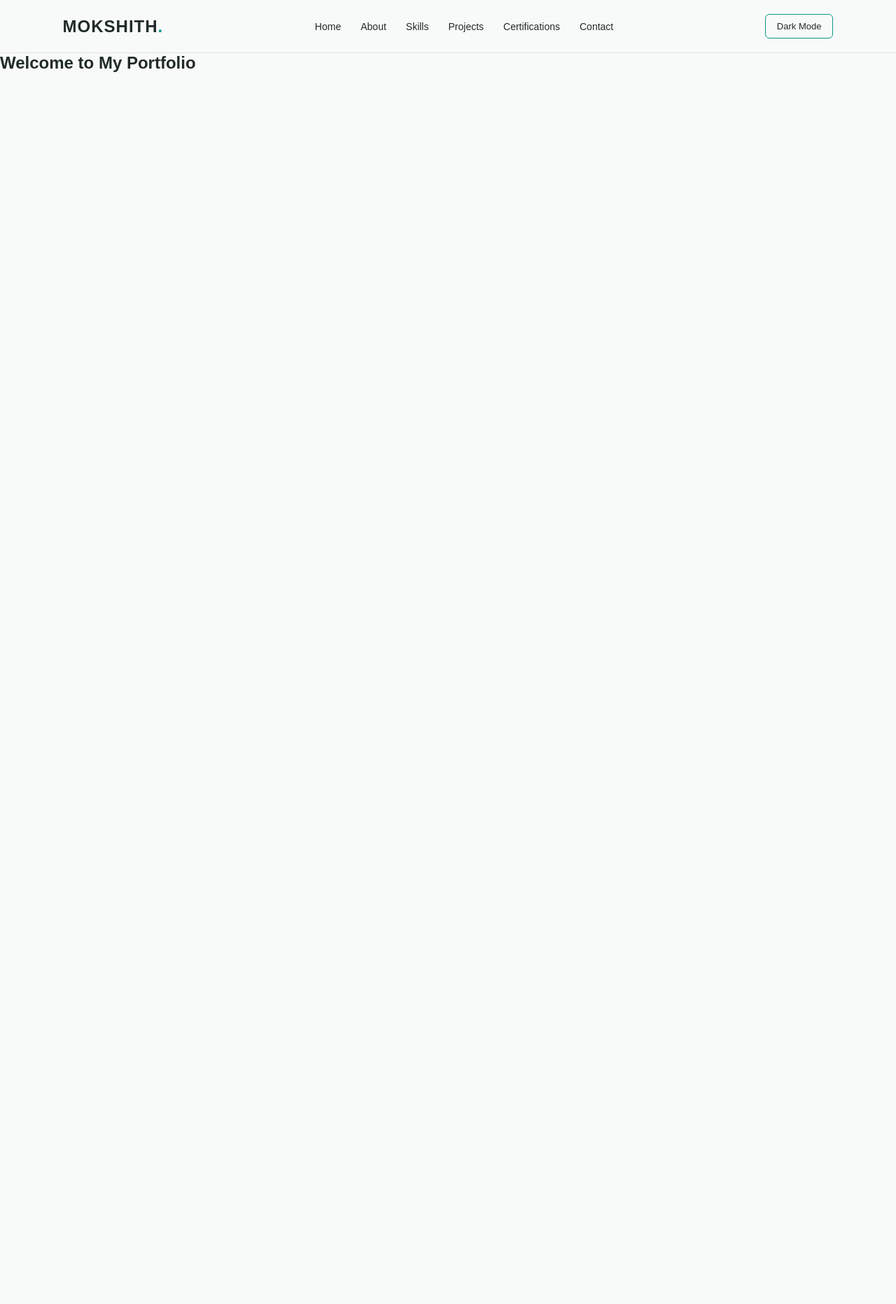
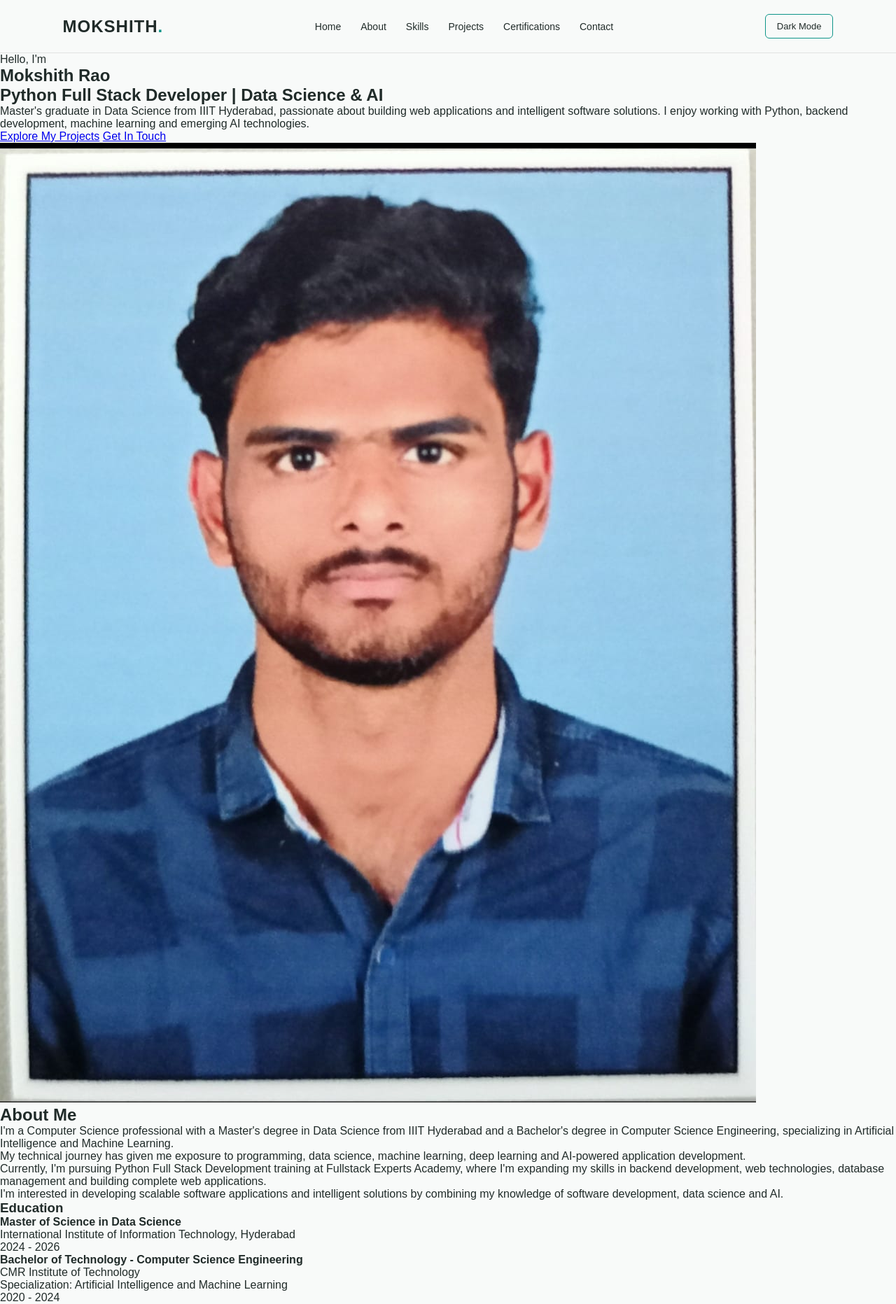
Before and after one commit to MokshithRao/personal-portfolio-application, a FastAPI app: page / in a window 1280 px wide. Shown: the whole page at 70% size. Before the commit the page ends 103 px from the top, so only its background shows below. Run offline with FastAPI, Linux system fonts and the light colour scheme.

Commit message:
Add About Me and Hero sections to the website
- Created about.html to showcase personal background, education, and interests in technology and software development.
- Added hero.html for an introductory section featuring a brief personal introduction and call-to-action buttons for exploring projects and contact.

```diff
--- a/templates/index.html
+++ b/templates/index.html
@@ -4,10 +4,8 @@
     Home | Personal Portfolio
 {% endblock %}
 
+
 {% block content %}
-
-    <section>
-        <h1>Welcome to My Portfolio</h1>
-    </section>
-
+    {% include "sections/hero.html" %}
+    {% include "sections/about.html" %}
 {% endblock %}
--- /dev/null
+++ b/templates/sections/about.html
@@ -0,0 +1,65 @@
+<section id="about">
+
+    <div class="about-content">
+
+        <h2>About Me</h2>
+
+        <p>
+            I'm a Computer Science professional with a Master's degree
+            in Data Science from IIIT Hyderabad and a Bachelor's degree
+            in Computer Science Engineering, specializing in
+            Artificial Intelligence and Machine Learning.
+        </p>
+
+        <p>
+            My technical journey has given me exposure to programming,
+            data science, machine learning, deep learning and
+            AI-powered application development.
+        </p>
+
+        <p>
+            Currently, I'm pursuing Python Full Stack Development
+            training at Fullstack Experts Academy, where I'm expanding
+            my skills in backend development, web technologies,
+            database management and building complete web applications.
+        </p>
+
+        <p>
+            I'm interested in developing scalable software applications
+            and intelligent solutions by combining my knowledge of
+            software development, data science and AI.
+        </p>
+
+    </div>
+
+
+    <!-- Educational Background -->
+    <div class="education">
+
+        <h3>Education</h3>
+
+        <div class="education-item">
+
+            <h4>Master of Science in Data Science</h4>
+
+            <p>International Institute of Information Technology, Hyderabad</p>
+
+            <p>2024 - 2026</p>
+
+        </div>
+
+        <div class="education-item">
+
+            <h4>Bachelor of Technology - Computer Science Engineering</h4>
+
+            <p>CMR Institute of Technology</p>
+
+            <p>Specialization: Artificial Intelligence and Machine Learning</p>
+
+            <p>2020 - 2024</p>
+
+        </div>
+
+    </div>
+
+</section>
--- /dev/null
+++ b/templates/sections/hero.html
@@ -0,0 +1,43 @@
+<section id="home">
+
+    <div class="hero-content">
+
+        <div class="hero-text">
+
+            <p>Hello, I'm</p>
+
+            <h1>Mokshith Rao</h1>
+
+            <h2>Python Full Stack Developer | Data Science & AI</h2>
+
+            <p>
+                Master's graduate in Data Science from IIIT Hyderabad,
+                passionate about building web applications and
+                intelligent software solutions.
+
+                I enjoy working with Python, backend development,
+                machine learning and emerging AI technologies.
+            </p>
+
+            <div class="hero-buttons">
+
+                <a href="#projects">Explore My Projects</a>
+
+                <a href="#contact">Get In Touch</a>
+
+            </div>
+
+        </div>
+
+        <div class="hero-image">
+
+            <img
+                src="{{ url_for('static', path='images/profile.jpg') }}"
+                alt="Mokshith Rao - Profile Photo"
+            >
+
+        </div>
+
+    </div>
+
+</section>
```
Also changed, not shown: static/images/profile.jpg (added).
